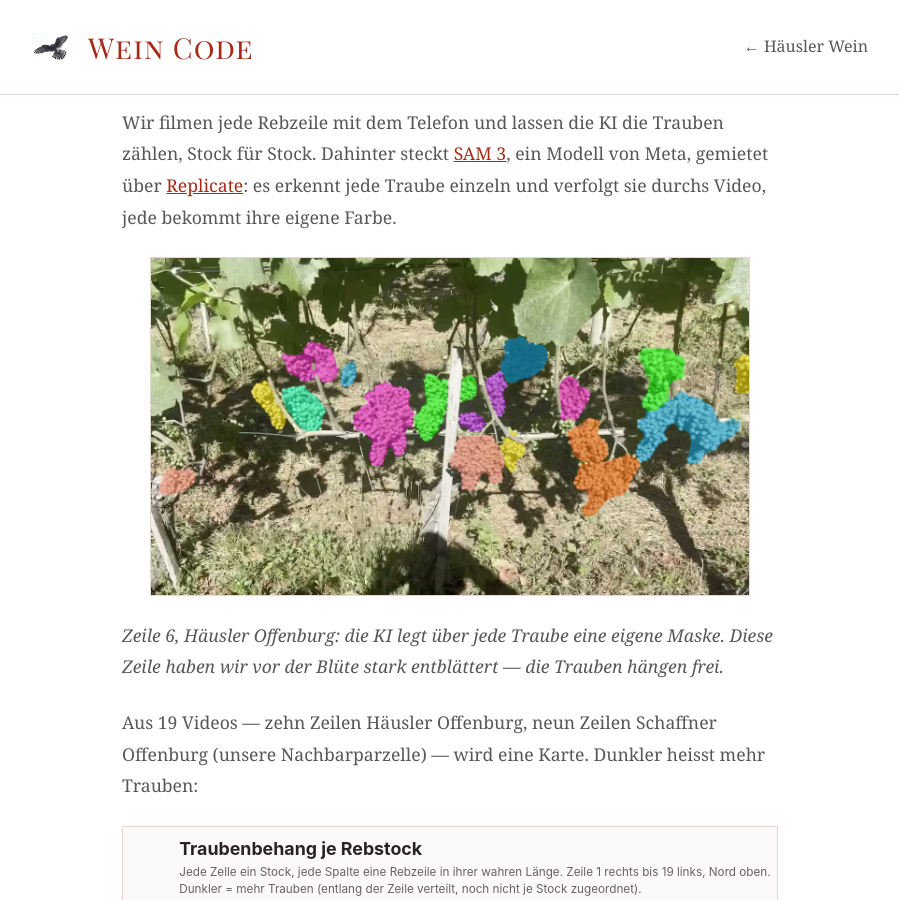
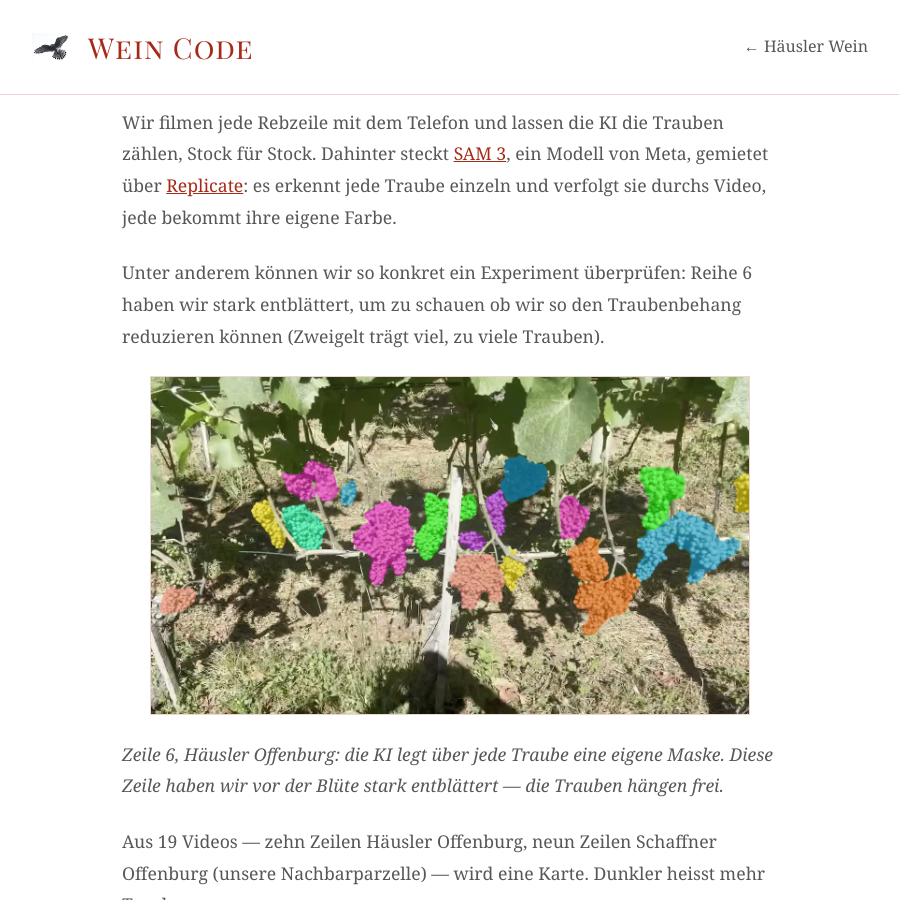
Before and after one commit to github-rha/blog.haeusler-wein, a Jekyll site: the page built from _posts/2026-07-05-schritt-3-trauben-zaehlen.md, in a window 1280 px wide and 900 px high, scrolled down 451 px. Shown: the whole window, without its empty margins (190-1089 px from the left). Built offline with Jekyll 4.4.1, drawn with Linux system fonts in a browser that asks for light colours.

Commit message:
update blog post

```diff
--- a/_posts/2026-07-05-schritt-3-trauben-zaehlen.md
+++ b/_posts/2026-07-05-schritt-3-trauben-zaehlen.md
@@ -9,6 +9,8 @@ Schritt 1 war die [Webseite](/2026/05/15/schritt-1-website/), Schritt 2 die [Kel
  Nach erfolglosen Versuchen, ein Inventar aus Videoaufnahmen der Rebzeilen zu erstellen (wir haben es dann manuell gemacht) und mässigen Versuchen, das Pflanzenstadium zu tracken, kommt jetzt eine neue spannende Aufgabestellung.
 
 Wir filmen jede Rebzeile mit dem Telefon und lassen die KI die Trauben zählen, Stock für Stock. Dahinter steckt [SAM 3](https://github.com/facebookresearch/sam3), ein Modell von Meta, gemietet über [Replicate](https://replicate.com): es erkennt jede Traube einzeln und verfolgt sie durchs Video, jede bekommt ihre eigene Farbe.
+
+Unter anderem können wir so konkret ein Experiment überprüfen: Reihe 6 haben wir stark entblättert, um zu schauen ob wir so den Traubenbehang reduzieren können (Zweigelt trägt viel, zu viele Trauben).
 
 <img src="{{ '/assets/rebberg-trauben-overlay.jpg' | relative_url }}" alt="Rebzeile mit Trauben, jede Traube von der KI in einer eigenen Farbe markiert" style="display:block;margin:1.5rem auto;max-width:100%;width:600px">
 
```
